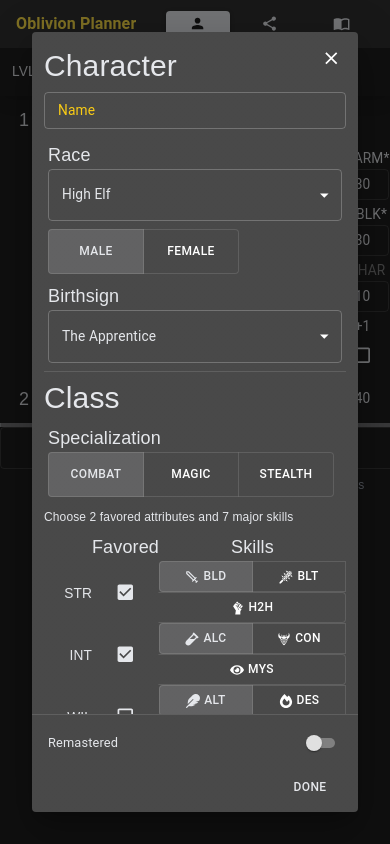
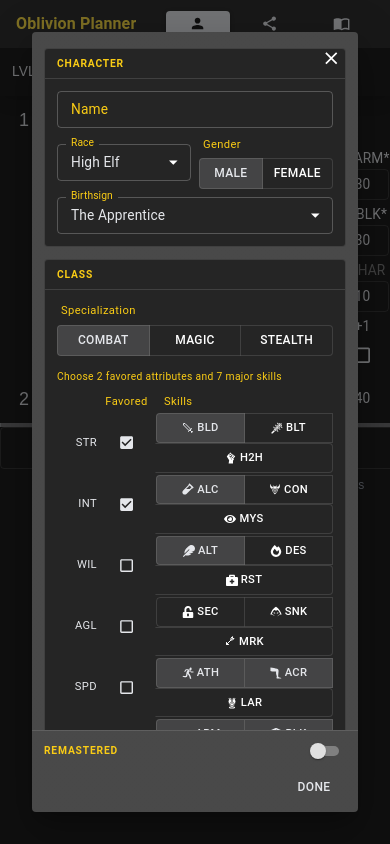
Before and after one commit to ScottMcDermid/oblivion-planner, a Next.js app: page / in a window 390 px wide. Shown: the top 844 px of the page. Built offline with nearby package versions, Linux system fonts and the light colour scheme.

Commit message:
fixed breakpoint issues

```diff
--- a/src/components/CharacterDialog.tsx
+++ b/src/components/CharacterDialog.tsx
@@ -1,7 +1,6 @@
 'use client';
 
 import React, { useMemo } from 'react';
-import Divider from '@mui/material/Divider';
 import {
   Box,
   Button,
@@ -48,10 +47,57 @@ import SkillIcon from '@/components/SkillIcon';
 
 export const CHARACTER_DRAWER_WIDTH = 420;
 
+// Shared panel wrapper
+function Panel({ children }: { children: React.ReactNode }) {
+  return (
+    <Box
+      sx={{
+        backgroundColor: 'background.paper',
+        border: '1px solid',
+        borderColor: 'divider',
+        borderRadius: 1,
+        mb: 1.5,
+        overflow: 'hidden',
+      }}
+    >
+      {children}
+    </Box>
+  );
+}
+
+// Panel section header row
+function PanelHeader({ label, action }: { label: string; action?: React.ReactNode }) {
+  return (
+    <Box
+      sx={{
+        px: 1.5,
+        py: 0.75,
+        borderBottom: '1px solid',
+        borderColor: 'divider',
+        display: 'flex',
+        alignItems: 'center',
+        justifyContent: 'space-between',
+      }}
+    >
+      <Typography
+        variant="caption"
+        sx={{ textTransform: 'uppercase', letterSpacing: '0.08em', color: 'text.secondary', fontWeight: 'bold' }}
+      >
+        {label}
+      </Typography>
+      {action}
+    </Box>
+  );
+}
+
 function CharacterContent({
   remastered,
+  onClose,
+  isDrawer,
 }: {
   remastered: boolean;
+  onClose?: () => void;
+  isDrawer?: boolean;
 }) {
   const {
     characterName,
@@ -67,49 +113,48 @@ function CharacterContent({
   const favoredAttributesError = useMemo(() => {
     if (favoredAttributes.length !== NUM_FAVORED_ATTRIBUTES) {
       return `Choose exactly ${NUM_FAVORED_ATTRIBUTES} favored attributes`;
-    } else {
+    }
     return '';
-    }
   }, [favoredAttributes]);
+
   const majorSkillsError = useMemo(() => {
     if (majorSkills.length !== NUM_MAJOR_SKILLS) {
       return `Choose exactly ${NUM_MAJOR_SKILLS} major skills`;
-    } else {
+    }
     return '';
-    }
   }, [majorSkills]);
 
   const handleToggleFavoredAttribute = (attribute: Attribute) => {
-    const currentIndex = favoredAttributes.indexOf(attribute);
     const newFavoredAttributes = [...favoredAttributes];
-
-    if (currentIndex === -1) {
-      newFavoredAttributes.push(attribute);
-    } else {
-      newFavoredAttributes.splice(currentIndex, 1);
-    }
-    setCharacterData({
-      favoredAttributes: newFavoredAttributes,
-    });
+    const idx = newFavoredAttributes.indexOf(attribute);
+    if (idx === -1) newFavoredAttributes.push(attribute);
+    else newFavoredAttributes.splice(idx, 1);
+    setCharacterData({ favoredAttributes: newFavoredAttributes });
   };
 
   const handleToggleMajorSkill = (skill: Skill) => {
-    const currentIndex = majorSkills.indexOf(skill);
     const newMajorSkills = [...majorSkills];
-
-    if (currentIndex === -1) {
-      newMajorSkills.push(skill);
-    } else {
-      newMajorSkills.splice(currentIndex, 1);
-    }
-    setCharacterData({
-      majorSkills: newMajorSkills,
-    });
+    const idx = newMajorSkills.indexOf(skill);
+    if (idx === -1) newMajorSkills.push(skill);
+    else newMajorSkills.splice(idx, 1);
+    setCharacterData({ majorSkills: newMajorSkills });
   };
 
   return (
     <>
-      <div className="my-1 text-3xl">{characterName || 'Character'}</div>
+      {/* Character panel */}
+      <Panel>
+        <PanelHeader
+          label={characterName || 'Character'}
+          action={
+            isDrawer && onClose ? (
+              <IconButton size="small" aria-label="close" onClick={onClose}>
+                <ChevronLeftIcon fontSize="small" />
+              </IconButton>
+            ) : undefined
+          }
+        />
+        <Box sx={{ p: 1.5, display: 'flex', flexDirection: 'column', gap: 1 }}>
           <TextField
             label="Name"
             placeholder="e.g. Hero of Kvatch"
@@ -119,17 +164,20 @@ function CharacterContent({
             size="small"
             fullWidth
             slotProps={{ htmlInput: { maxLength: 255 } }}
-        sx={{ my: 0.5 }}
           />
+          <Box sx={{ display: 'flex', gap: 1, alignItems: 'center' }}>
+            <Box sx={{ flex: 1 }}>
               <DropDown
                 label="Race"
                 value={race}
                 options={races}
                 onChangeHandler={(race) => setCharacterData({ race: race as Race })}
               />
+            </Box>
+            <Box sx={{ flex: 1 }}>
               {remastered ? (
-        <ToggleButtons
-          name="Location Origin"
+                <DropDown
+                  label="Origin"
                   value={locationOriginByRaceAndGender[race][gender]}
                   options={locationOriginsByRace[race]}
                   onChangeHandler={(locationOrigin) =>
@@ -137,77 +185,91 @@ function CharacterContent({
                   }
                 />
               ) : (
+                <Box sx={{ display: 'flex', flexDirection: 'column', gap: 0.5 }}>
+                  <Typography variant="caption" sx={{ color: 'text.secondary', fontSize: '0.7rem', pl: 0.5 }}>
+                    Gender
+                  </Typography>
                   <ToggleButtons
                     name="Gender"
                     value={gender}
                     options={genders}
                     onChangeHandler={(gender) => setCharacterData({ gender: gender as Gender })}
                   />
+                </Box>
               )}
-
+            </Box>
+          </Box>
           <DropDown
             label="Birthsign"
             value={birthsign}
             options={birthsigns}
             onChangeHandler={(birthsign) => setCharacterData({ birthsign: birthsign as Birthsign })}
           />
-      <Divider className="my-2" />
-      <div className="my-1 text-3xl">Class</div>
+        </Box>
+      </Panel>
+
+      {/* Class panel */}
+      <Panel>
+        <PanelHeader label="Class" />
+        <Box sx={{ p: 1.5, display: 'flex', flexDirection: 'column', gap: 1 }}>
+          <Box sx={{ display: 'flex', flexDirection: 'column', gap: 0.5 }}>
+            <Typography variant="caption" sx={{ color: 'text.secondary', fontSize: '0.7rem', pl: 0.5 }}>
+              Specialization
+            </Typography>
             <ToggleButtons
-        label="Specialization"
               name="Specialization"
               value={specialization}
               options={specializations}
               onChangeHandler={(specialization) =>
-          setCharacterData({
-            specialization: specialization as Specialization,
-          })
+                setCharacterData({ specialization: specialization as Specialization })
               }
             />
-      <div className="mt-3 text-xs">Choose 2 favored attributes and 7 major skills</div>
-      <div className="my-2 grid grid-cols-[3rem_1fr_3fr] place-items-center">
-        <div></div>
-        <div className="text-lg">Favored</div>
-        <div className="text-lg">Skills</div>
+          </Box>
+          <Typography variant="caption" sx={{ color: 'text.secondary', pt: 0.5 }}>
+            Choose 2 favored attributes and 7 major skills
+          </Typography>
+          <div className="grid grid-cols-[2.5rem_1fr_3fr] place-items-center gap-y-0.5">
+            <div />
+            <Typography variant="caption" sx={{ color: 'text.secondary', fontSize: '0.7rem' }}>Favored</Typography>
+            <Typography variant="caption" sx={{ color: 'text.secondary', fontSize: '0.7rem', justifySelf: 'start', pl: 1 }}>Skills</Typography>
             {attributes.map((attribute) => (
               <React.Fragment key={attribute}>
-            <div className="mt-1 w-full text-right">
+                <Typography variant="caption" sx={{ textAlign: 'right', width: '100%', color: 'text.primary', fontSize: '0.7rem' }}>
                   {shorthandByAttribute[attribute]}
-            </div>
+                </Typography>
                 <Checkbox
+                  size="small"
                   checked={favoredAttributes.includes(attribute)}
-              onChange={() => {
-                handleToggleFavoredAttribute(attribute);
-              }}
+                  onChange={() => handleToggleFavoredAttribute(attribute)}
                   sx={{
-                color: 'var(--primary)',
-                '&.Mui-checked': {
-                  color: 'var(--primary)',
-                },
+                    p: 0.5,
+                    color: 'text.primary',
+                    '&.Mui-checked': { color: 'text.primary' },
                   }}
                 />
                 <ToggleButtonGroup value={majorSkills} sx={{ flexWrap: 'wrap', width: '100%' }}>
                   {skillsByAttribute[attribute].map((skill) => (
                     <ToggleButton
                       key={skill}
-                  className="py-1"
                       value={skill}
                       onChange={() => handleToggleMajorSkill(skill)}
-                  sx={{ flex: 1 }}
+                      sx={{ flex: 1, py: 0.5, fontSize: '0.7rem' }}
                     >
-                  <SkillIcon skill={skill} size={14} style={{ marginRight: 4 }} />
-                  <span className="hidden sm:inline lg:hidden">{skill}</span>
-                  <span className="sm:hidden lg:inline">{shorthandBySkill[skill]}</span>
+                      <SkillIcon skill={skill} size={12} style={{ marginRight: 3 }} />
+                      {shorthandBySkill[skill]}
                     </ToggleButton>
                   ))}
                 </ToggleButtonGroup>
               </React.Fragment>
             ))}
           </div>
-      <div className="h-6 text-xs text-error">
-        <span>{favoredAttributesError}</span>
-        {!favoredAttributesError && <span>{majorSkillsError}</span>}
-      </div>
+          <Box sx={{ minHeight: '1.25rem' }}>
+            <Typography variant="caption" sx={{ color: 'error.main', fontSize: '0.7rem' }}>
+              {favoredAttributesError || majorSkillsError}
+            </Typography>
+          </Box>
+        </Box>
+      </Panel>
     </>
   );
 }
@@ -223,9 +285,11 @@ export default function CharacterDialog(props: {
   const isLargeScreen = useMediaQuery('(min-width: 1024px)');
 
   const footer = (
-    <Box sx={{ borderTop: '1px solid', borderColor: 'divider', p: 2, display: 'flex', flexDirection: 'column', gap: 1.5 }}>
+    <Box sx={{ borderTop: '1px solid', borderColor: 'divider', px: 1.5, py: 1, display: 'flex', flexDirection: 'column', gap: 1 }}>
       <Box sx={{ display: 'flex', alignItems: 'center', justifyContent: 'space-between' }}>
-        <Typography variant="body2" sx={{ fontSize: '0.8rem' }}>Remastered</Typography>
+        <Typography variant="caption" sx={{ textTransform: 'uppercase', letterSpacing: '0.08em', color: 'text.secondary', fontWeight: 'bold' }}>
+          Remastered
+        </Typography>
         <Switch
           checked={props.remastered}
           color="secondary"
@@ -265,38 +329,29 @@ export default function CharacterDialog(props: {
           },
         }}
       >
-        <div className="flex items-center justify-end p-1">
-          <IconButton aria-label="close" onClick={props.handleClose}>
-            <ChevronLeftIcon />
-          </IconButton>
-        </div>
-        <div className="min-h-0 flex-1 overflow-x-hidden overflow-y-auto p-2">
-          <CharacterContent remastered={props.remastered} />
-        </div>
+        <Box className="min-h-0 flex-1 overflow-x-hidden overflow-y-auto" sx={{ p: 1.5 }}>
+          <CharacterContent remastered={props.remastered} onClose={props.handleClose} isDrawer />
+        </Box>
         {footer}
       </Drawer>
     );
   }
 
   return (
-    <Dialog onClose={() => props.handleClose()} open={props.open}>
+    <Dialog onClose={props.handleClose} open={props.open} fullWidth maxWidth="xs">
       <IconButton
         aria-label="close"
         onClick={props.handleClose}
-        sx={{
-          position: 'absolute',
-          right: 8,
-          top: 8,
-        }}
+        sx={{ position: 'absolute', right: 8, top: 8, zIndex: 1 }}
       >
         <CloseIcon />
       </IconButton>
-      <DialogContent className="p-3">
+      <DialogContent sx={{ pt: 2, pb: 0, px: 1.5 }}>
         <CharacterContent remastered={props.remastered} />
       </DialogContent>
       <DialogActions sx={{ flexDirection: 'column', alignItems: 'stretch', p: 0 }}>
         {footer}
-        <Box sx={{ display: 'flex', justifyContent: 'flex-end', px: 2, pb: 1 }}>
+        <Box sx={{ display: 'flex', justifyContent: 'flex-end', px: 1.5, pb: 1 }}>
           <Button onClick={props.handleClose}>Done</Button>
         </Box>
       </DialogActions>
--- a/src/components/DropDown.tsx
+++ b/src/components/DropDown.tsx
@@ -1,4 +1,6 @@
 import React from 'react';
+import FormControl from '@mui/material/FormControl';
+import InputLabel from '@mui/material/InputLabel';
 import MenuItem from '@mui/material/MenuItem';
 import Select, { SelectChangeEvent } from '@mui/material/Select';
 
@@ -14,10 +16,10 @@ export default function DropDown({
   onChangeHandler: (a: string) => void;
 }) {
   return (
-    <div className="mx-1 my-2 min-w-48">
-      {label ? <div className="text-lg">{label}</div> : null}
+    <FormControl size="small" fullWidth>
+      {label && <InputLabel>{label}</InputLabel>}
       <Select
-        className="w-full"
+        label={label}
         value={value}
         onChange={(e: SelectChangeEvent) => onChangeHandler(e.target.value as string)}
       >
@@ -27,6 +29,6 @@ export default function DropDown({
           </MenuItem>
         ))}
       </Select>
-    </div>
+    </FormControl>
   );
 }
--- a/src/components/ToggleButtons.tsx
+++ b/src/components/ToggleButtons.tsx
@@ -4,20 +4,16 @@ import ToggleButtonGroup from '@mui/material/ToggleButtonGroup';
 
 export default function ToggleButtons({
   name,
-  label,
   value,
   options,
   onChangeHandler,
 }: {
   name: string;
-  label?: string;
   value: string | null;
   options: string[];
   onChangeHandler: (a: string) => void;
 }) {
   return (
-    <div className="mx-1 my-2 min-w-48">
-      {label ? <div className="text-lg">{label}</div> : null}
     <ToggleButtonGroup
       aria-labelledby={`${name}`}
       exclusive
@@ -25,13 +21,13 @@ export default function ToggleButtons({
       onChange={(_e: React.MouseEvent<HTMLElement>, selectedValue: string) =>
         onChangeHandler(selectedValue)
       }
+      sx={{ width: '100%' }}
     >
       {options.map((option) => (
-          <ToggleButton aria-label={option} key={option} value={option} className="min-w-24">
+        <ToggleButton aria-label={option} key={option} value={option} sx={{ flex: 1, py: 0.5, fontSize: '0.75rem' }}>
           {option}
         </ToggleButton>
       ))}
     </ToggleButtonGroup>
-    </div>
   );
 }
```
Lines whose indentation alone changed are shown as unchanged.
